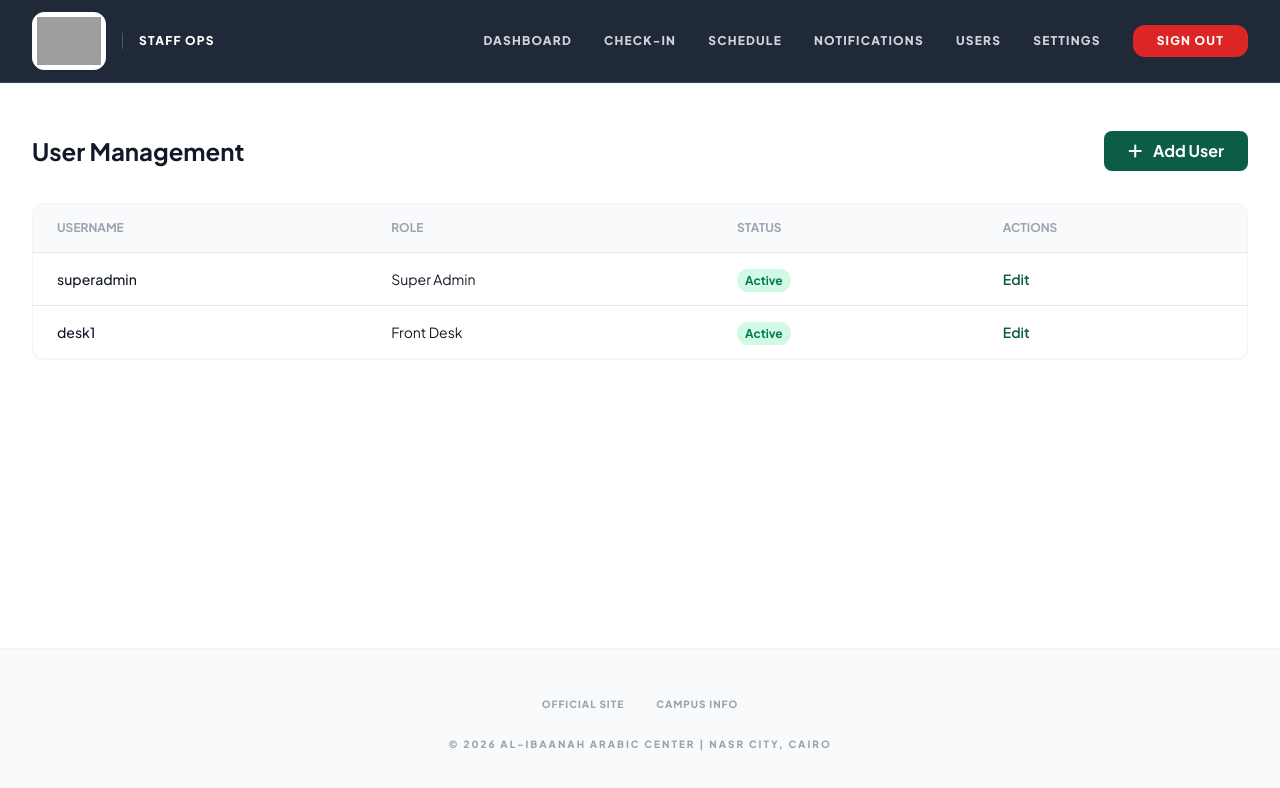
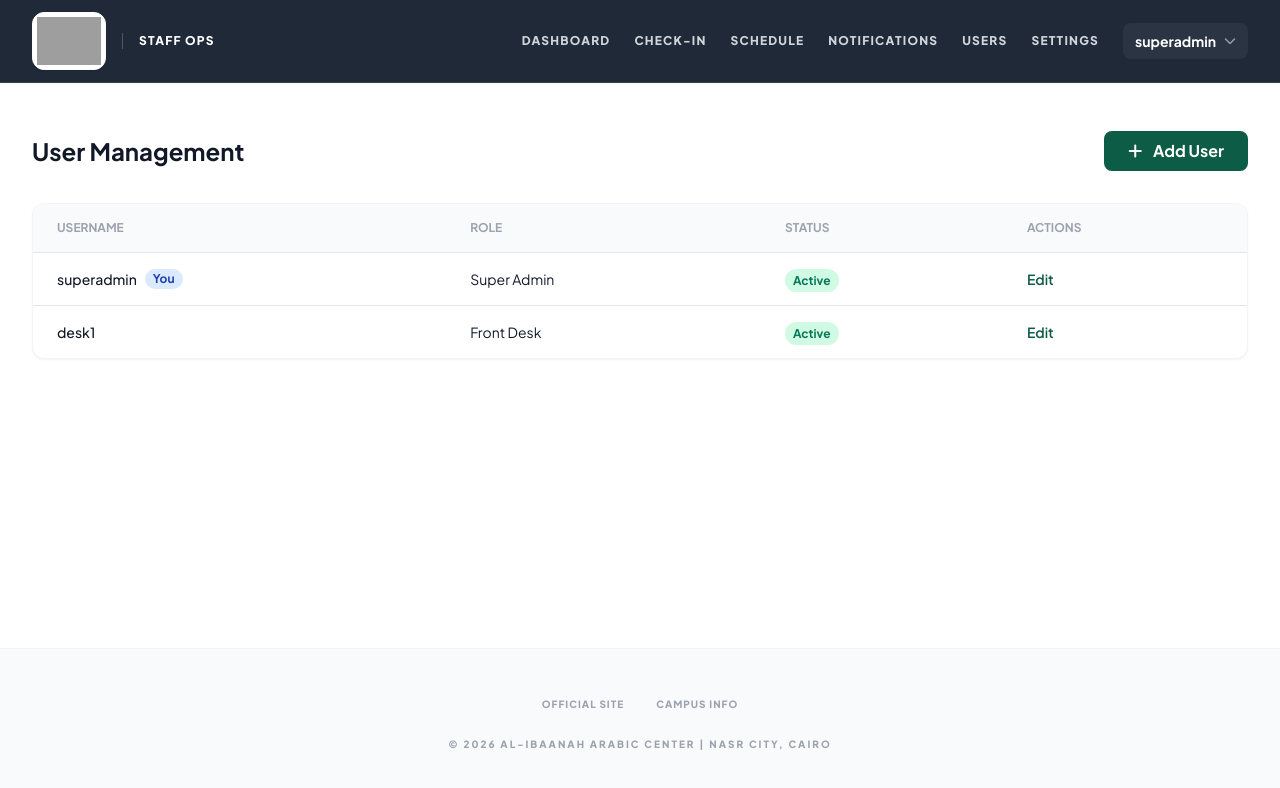
Before and after one commit to sheriffsaka/al-ibaanah-intakeflow, a React (Vite) app: page /#/admin/users in a window 1280 px wide. Shown: the top 788 px of the page. Built offline with nearby package versions, Linux system fonts and the light colour scheme; grey boxes are pictures that could not be loaded.

Commit message:
Added new notification update

```diff
--- a/components/admin/Users.tsx
+++ b/components/admin/Users.tsx
@@ -1,5 +1,5 @@
 
-import React, { useState } from 'react';
+import React, { useState, useEffect } from 'react';
 import { db } from '../../services/dbService';
 import { AdminUser, UserRole } from '../../types';
 
@@ -7,6 +7,11 @@ const Users: React.FC = () => {
   const [users, setUsers] = useState<AdminUser[]>(db.getAdmins());
   const [isModalOpen, setIsModalOpen] = useState(false);
   const [currentUser, setCurrentUser] = useState<Partial<AdminUser> | null>(null);
+  const [loggedInUser, setLoggedInUser] = useState<AdminUser | null>(null);
+
+  useEffect(() => {
+    setLoggedInUser(db.getCurrentUser());
+  }, []);
 
   const openModal = (user: Partial<AdminUser> | null = null) => {
     setCurrentUser(user ? { ...user } : { username: '', role: UserRole.FRONT_DESK, active: true });
@@ -70,7 +75,12 @@ const Users: React.FC = () => {
             <tbody className="divide-y">
               {users.map(user => (
                 <tr key={user.id} className="hover:bg-gray-50 transition text-sm">
-                  <td className="px-6 py-4 font-medium">{user.username}</td>
+                  <td className="px-6 py-4 font-medium flex items-center">
+                    {user.username}
+                    {loggedInUser?.id === user.id && (
+                      <span className="ml-2 text-xs bg-blue-100 text-blue-800 font-bold px-2 py-0.5 rounded-full">You</span>
+                    )}
+                  </td>
                   <td className="px-6 py-4">{user.role}</td>
                   <td className="px-6 py-4">
                     <span className={`px-2 py-1 rounded-full text-xs font-bold ${user.active ? 'bg-emerald-100 text-emerald-700' : 'bg-gray-100 text-gray-600'}`}>
@@ -78,7 +88,14 @@ const Users: React.FC = () => {
                     </span>
                   </td>
                   <td className="px-6 py-4">
-                    <button onClick={() => openModal(user)} className="text-ibaana-primary hover:underline font-semibold">Edit</button>
+                    <button
+                      onClick={() => openModal(user)}
+                      className="text-ibaana-primary hover:underline font-semibold"
+                      disabled={loggedInUser?.id === user.id && user.role === UserRole.SUPER_ADMIN}
+                      title={loggedInUser?.id === user.id && user.role === UserRole.SUPER_ADMIN ? "Cannot edit own Super Admin account" : ""}
+                    >
+                      Edit
+                    </button>
                   </td>
                 </tr>
               ))}
--- a/components/ui/Layout.tsx
+++ b/components/ui/Layout.tsx
@@ -1,8 +1,9 @@
 
-import React from 'react';
+import React, { useState, useEffect, useRef } from 'react';
 import { Link, useNavigate, useLocation } from 'react-router-dom';
 import { APP_NAME, LOGO_URL, OFFICIAL_SITE_URL } from '../../constants.tsx';
 import { db } from '../../services/dbService';
+import { AdminUser } from '../../types';
 
 interface LayoutProps {
   children: React.ReactNode;
@@ -14,6 +15,25 @@ const Layout: React.FC<LayoutProps> = ({ children, isAdmin = false }) => {
   const location = useLocation();
   const isHome = location.pathname === '/';
   const config = db.getConfig();
+  const [currentUser, setCurrentUser] = useState<AdminUser | null>(null);
+  const [isDropdownOpen, setIsDropdownOpen] = useState(false);
+  const dropdownRef = useRef<HTMLDivElement>(null);
+
+  useEffect(() => {
+    if (isAdmin) {
+      setCurrentUser(db.getCurrentUser());
+    }
+  }, [isAdmin]);
+
+  useEffect(() => {
+    const handleClickOutside = (event: MouseEvent) => {
+      if (dropdownRef.current && !dropdownRef.current.contains(event.target as Node)) {
+        setIsDropdownOpen(false);
+      }
+    };
+    document.addEventListener('mousedown', handleClickOutside);
+    return () => document.removeEventListener('mousedown', handleClickOutside);
+  }, []);
 
   return (
     <div className="min-h-screen flex flex-col bg-white">
@@ -42,7 +62,7 @@ const Layout: React.FC<LayoutProps> = ({ children, isAdmin = false }) => {
             )}
           </Link>
 
-          <nav className="hidden md:flex space-x-8 items-center">
+          <nav className="hidden md:flex space-x-6 items-center">
             {!isAdmin && (
               <>
                 <a
@@ -71,7 +91,7 @@ const Layout: React.FC<LayoutProps> = ({ children, isAdmin = false }) => {
               </>
             )}
 
-            {isAdmin ? (
+            {isAdmin && currentUser && (
               <>
                 <Link to="/admin" className="text-gray-300 hover:text-white transition text-xs font-black uppercase tracking-widest">Dashboard</Link>
                 <Link to="/admin/check-in" className="text-gray-300 hover:text-white transition text-xs font-black uppercase tracking-widest">Check-In</Link>
@@ -79,14 +99,31 @@ const Layout: React.FC<LayoutProps> = ({ children, isAdmin = false }) => {
                 <Link to="/admin/notifications" className="text-gray-300 hover:text-white transition text-xs font-black uppercase tracking-widest">Notifications</Link>
                 <Link to="/admin/users" className="text-gray-300 hover:text-white transition text-xs font-black uppercase tracking-widest">Users</Link>
                 <Link to="/admin/settings" className="text-gray-300 hover:text-white transition text-xs font-black uppercase tracking-widest">Settings</Link>
-                <button
-                  onClick={() => navigate('/')}
-                  className="bg-red-600 px-6 py-2 rounded-xl text-xs font-black uppercase tracking-widest text-white hover:bg-red-700 transition"
-                >
-                  Sign Out
-                </button>
+
+                <div className="relative" ref={dropdownRef}>
+                  <button onClick={() => setIsDropdownOpen(!isDropdownOpen)} className="flex items-center space-x-2 bg-gray-700/50 hover:bg-gray-700 px-3 py-2 rounded-lg">
+                    <span className="text-white font-bold text-sm">{currentUser.username}</span>
+                    <i className={`fas fa-chevron-down text-white/50 text-xs transition-transform ${isDropdownOpen ? 'rotate-180' : ''}`}></i>
+                  </button>
+                  {isDropdownOpen && (
+                    <div className="absolute right-0 mt-2 w-48 bg-white rounded-md shadow-lg py-1 z-50 animate-fade-in">
+                      <div className="px-4 py-2 text-xs text-gray-500 border-b">
+                        <p className="font-bold text-gray-800">{currentUser.username}</p>
+                        <p>{currentUser.role}</p>
+                      </div>
+                      <button
+                        onClick={() => navigate('/')}
+                        className="w-full text-left px-4 py-2 text-sm text-red-600 hover:bg-red-50 flex items-center"
+                      >
+                        <i className="fas fa-sign-out-alt mr-2"></i> Sign Out
+                      </button>
+                    </div>
+                  )}
+                </div>
               </>
-            ) : (
+            )}
+
+            {!isAdmin && (
               <Link to="/admin" className="text-[10px] font-black uppercase tracking-widest text-gray-400 hover:text-ibaana-primary">Staff Login</Link>
             )}
           </nav>
--- a/services/dbService.ts
+++ b/services/dbService.ts
@@ -50,6 +50,12 @@ class DBService {
       config: this.config,
       notificationLogs: this.notificationLogs,
     }));
+  }
+
+  getCurrentUser(): AdminUser {
+    // In a real app, this would involve session/token management.
+    // For this mock service, we'll just return the superadmin.
+    return this.admins[0];
   }
 
   getSlots() {
```
